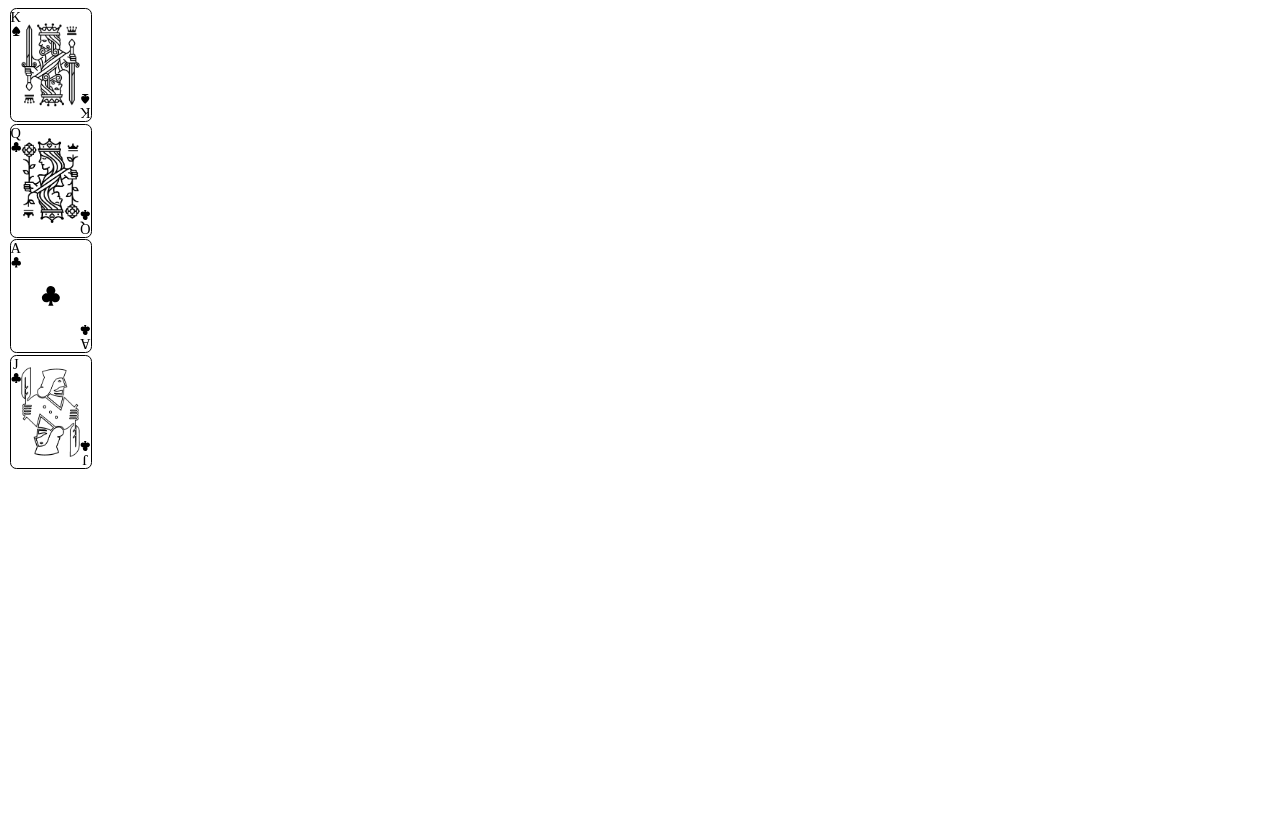
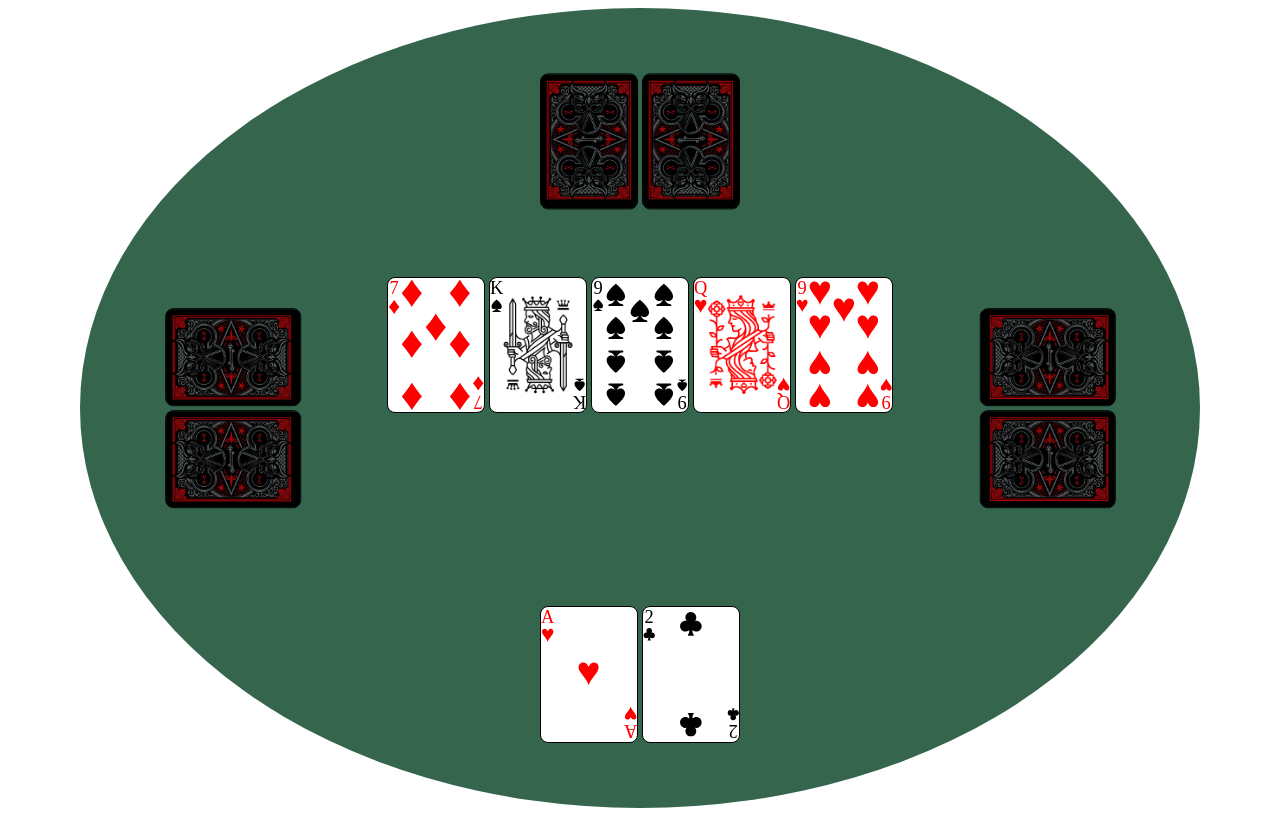
Before and after one commit to sjoegd/poker-game, a React (Vite) app: page / in a window 1280 px wide. Built offline with nearby package versions, Linux system fonts and the light colour scheme.

Commit message:
Design Table

```diff
--- a/src/App.jsx
+++ b/src/App.jsx
@@ -1,13 +1,8 @@
-import React from 'react'
-import Card from './components/Card'
+import React from 'react';
+import Table from './components/Table';
 
 export default function App() {
   return (
-    <>
-      <Card number={'K'} type={'spade'} />
-      <Card number={'Q'} type={'club'}  />
-      <Card number={'A'} type={'club'}  />
-      <Card number={'J'} type={'club'}  />
-    </>
-  )
+    <Table />
+  );
 }
--- a/src/components/Card.jsx
+++ b/src/components/Card.jsx
@@ -10,20 +10,23 @@ import King from './types/King';
 import Queen from './types/Queen';
 import Jack from './types/Jack';
 
+import cardBack from '/cardback.png';
+
 const Container = styled.div`
-  width: 5rem;
-  height: calc(5rem * 1.4);
+  width: 6rem;
+  height: calc(6rem * 1.4);
   background: white;
-  border: solid 0.05rem black;
-  border-radius: 0.4em;
+  border: solid 0.04rem black;
+  border-radius: 0.5rem;
   display: grid;
   grid-template: 1fr / 0.175fr 1fr 0.175fr;
-  margin: 0.1rem;
+  margin: 0.125rem;
+  overflow: hidden;
 `;
 
 const Value = styled.div`
   color: ${({ color }) => color};
-  font-size: 0.9rem;
+  font-size: 1.15rem;
   display: flex;
   flex-direction: column;
   align-items: center;
@@ -54,6 +57,13 @@ const TypeWrapper = styled.div`
 
 const RoyalWrapper = styled.div`
   grid-area: 1 / 1 / span 8 / span 3;
+`;
+
+const Backwards = styled.div`
+  grid-area: 1 / 1 / span 8 / span 3;
+  background-image: url(${cardBack});
+  background-size: cover;
+  background-color: black;
 `;
 
 function Top(props) {
@@ -234,9 +244,15 @@ function MiddleRoyal(props) {
 export default function Card(props) {
   return (
     <Container>
-      <Top number={props.number} type={props.type} />
-      <Middle number={props.number} type={props.type} />
-      <Bottom number={props.number} type={props.type} />
+      {props.backwards ? (
+        <Backwards />
+      ) : (
+        <>
+          <Top number={props.number} type={props.type} />
+          <Middle number={props.number} type={props.type} />
+          <Bottom number={props.number} type={props.type} />
+        </>
+      )}
     </Container>
   );
 }
--- /dev/null
+++ b/src/components/CardStack.jsx
@@ -0,0 +1,23 @@
+import React from 'react'
+import styled from 'styled-components';
+
+import Card from './Card';
+
+const CardWrapper = styled.div`
+  width: fit-content;
+  display: flex;
+`;
+
+export default function CardStack(props) {
+  let cards = []
+
+  for(let card of props.cards) {
+    cards.push(<Card number={card.number} type={card.type} backwards={card.backwards} />)
+  }
+
+  return (
+    <CardWrapper>
+        {cards}
+    </CardWrapper>
+  )
+}
--- /dev/null
+++ b/src/components/Hand.jsx
@@ -0,0 +1,19 @@
+import React from 'react';
+import styled from 'styled-components';
+
+import Card from './Card';
+
+const CardWrapper = styled.div`
+  width: fit-content;
+  display: flex;
+`;
+
+export default function Hand(props) {
+  let [card_1, card_2] = props.cards;
+  return (
+    <CardWrapper>
+      <Card number={card_1.number} type={card_1.type} backwards={card_1.backwards} />
+      <Card number={card_2.number} type={card_2.type} backwards={card_2.backwards} />
+    </CardWrapper>
+  );
+}
--- /dev/null
+++ b/src/components/Table.jsx
@@ -0,0 +1,79 @@
+import React from 'react';
+import styled from 'styled-components';
+
+import Hand from './Hand';
+import CardStack from './CardStack';
+
+// Card = {number: ..., type: ... backwards: ...}
+
+const TableContainer = styled.div`
+  height: 50rem;
+  width: 70rem;
+  border-radius: 50%;
+  background: #35654d;
+  display: grid;
+  grid-template: 1fr 1fr 1fr/ 1fr 1fr 1fr;
+  margin: auto;
+`;
+
+const HandContainer = styled.div`
+  margin: auto;
+  width: fit-content;
+  height: fit-content;
+  grid-area: ${({ row, column }) => `${row} / ${column} / span 1 / span 1`};
+  rotate: ${({rotate}) => `${rotate}deg`};
+`;
+
+const CardStackContainer = styled(HandContainer)`
+  margin: 0 auto;
+ `;
+
+export default function Table() {
+  return (
+    <TableContainer>
+      <HandContainer row={3} column={2} rotate={0}>
+        <Hand
+          cards={[
+            { number: 'A', type: 'heart', backwards: false},
+            { number: 2, type: 'club', backwards: false },
+          ]}
+        />
+      </HandContainer>
+      <HandContainer row={2} column={1} rotate={90}>
+        <Hand
+          cards={[
+            { number: 'A', type: 'heart', backwards: true },
+            { number: 2, type: 'club', backwards: true },
+          ]}
+        />
+      </HandContainer>
+      <HandContainer row={1} column={2} rotate={180}>
+        <Hand
+          cards={[
+            { number: 'A', type: 'heart', backwards: true },
+            { number: 2, type: 'club', backwards: true },
+          ]}
+        />
+      </HandContainer>
+      <HandContainer row={2} column={3} rotate={270}>
+        <Hand
+          cards={[
+            { number: 'A', type: 'heart', backwards: true },
+            { number: 2, type: 'club', backwards: true },
+          ]}
+        />
+      </HandContainer>
+      <CardStackContainer row={2} column={2}>
+        <CardStack
+            cards={[
+                { number:  7,  type: 'diamond', backwards: false },
+                { number: 'K', type: 'spade',   backwards: false },
+                { number:  9,  type: 'spade',   backwards: false },
+                { number: 'Q', type: 'heart',   backwards: false },
+                { number:  9,  type: 'heart',   backwards: false },
+            ]}
+        />
+      </CardStackContainer>
+    </TableContainer>
+  );
+}
--- a/src/components/types/Diamond.jsx
+++ b/src/components/types/Diamond.jsx
@@ -2,7 +2,6 @@ import React from 'react'
 
 function Diamond(props) {
   return (
-    // <svg fill={props.color} xmlns="http://www.w3.org/2000/svg" viewBox="0 0 64 64"><path d="M33 64.679L57.245 32 33-.679 8.755 32 33 64.679zM54.755 32L33 61.321 11.245 32 33 2.679 54.755 32z"/></svg>
     <svg fill={props.color} viewBox="0 0 127 175">
       <g
         transform="translate(0,-877.36216)">
```
Also changed, not shown: public/cardback.png (added).
